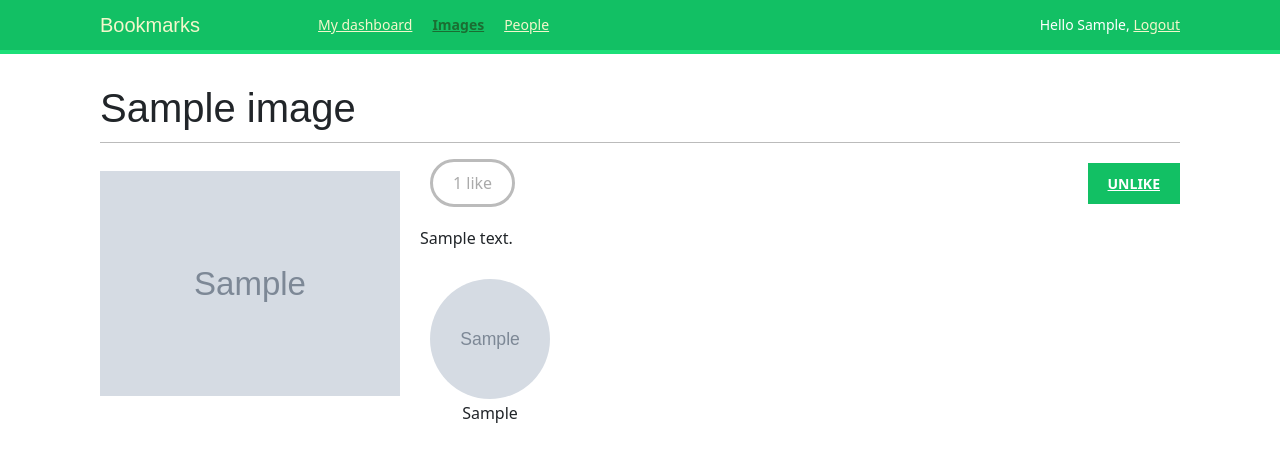
After one commit to m3r3lin/bookmarks, a Django app: a page that uses templates/base.html in a window 1280 px wide. The commit adds this page. Shown: the top 462 px of the page. Run offline with Django 3.2, Linux system fonts and the light colour scheme; a user stored in the database is signed in; tables that the repository leaves empty hold one stand-in row (values such as "Sample post"); grey boxes marked "Sample" are stand-in pictures; some libraries are stand-ins or nearby versions; some web fonts are replaced.

Commit message:
ajax list of images and ajax like and unlike

```diff
--- a/bookmarks/settings.py
+++ b/bookmarks/settings.py
@@ -40,6 +40,7 @@ INSTALLED_APPS = [
     'django_extensions',
     'sslserver',
     'images.apps.ImagesConfig',
+    'easy_thumbnails'
 ]
 
 MIDDLEWARE = [
--- a/images/models.py
+++ b/images/models.py
@@ -2,7 +2,7 @@ from django.db import models
 from django.conf import settings
 from django.urls import reverse
 from django.utils.text import slugify
-
+from django.urls import reverse
 
 class Image(models.Model):
     user = models.ForeignKey(settings.AUTH_USER_MODEL, related_name='images_created',on_delete=models.CASCADE)
@@ -21,5 +21,5 @@ class Image(models.Model):
             self.slug = slugify(self.title)
         super().save(*args, **kwargs)
 
-    # def get_absolute_url(self):
-    #     return reverse('blog:post_detail', args=[self.publish.year, self.publish.month, self.publish.day, self.slug])
+    def get_absolute_url(self):
+        return reverse('images:detail', args=[self.id, self.slug])
--- /dev/null
+++ b/images/templates/images/image/detail.html
@@ -0,0 +1,56 @@
+{% extends "base.html" %}
+{% block title %}{{ image.title }}{% endblock %}
+{% block content %}
+    <h1>{{ image.title }}</h1>
+    {% load thumbnail %}
+    <a href="{{ image.image.url }}"> <img src="{% thumbnail image.image 300x0 %}" class="image-detail"></a>
+    {% with total_likes=image.users_like.count users_like=image.users_like.all %}
+        <div class="image-info">
+            <div>
+                <span class="count">
+                    <span class="total">{{ total_likes }}</span>
+                    like{{ total_likes|pluralize }}
+                </span>
+                <a href="#" data-id="{{ image.id }}" data-action="{% if request.user in users_like %}un{% endif %}like"
+                   class="like button">
+                    {% if request.user not in users_like %}Like{% else %}Unlike{% endif %}</a>
+            </div>
+            {{ image.description|linebreaks }}
+        </div>
+        <div class="image-likes">
+            {% for user in users_like %}
+                <div>
+                    <img src="{{ user.profile.photo.url }}">
+                    <p>{{ user.first_name }}</p>
+                </div>
+            {% empty %}
+                Nobody likes this image yet.
+            {% endfor %}
+        </div>
+    {% endwith %}
+{% endblock %}
+
+{% block domready %}
+    $('a.like').click(function(e){
+        e.preventDefault();
+        $.post('{% url "images:like" %}',
+            {
+                id: $(this).data('id'),
+                action: $(this).data('action')
+            },
+            function(data){
+            if (data['status']== 'ok')
+            {
+                var previous_action = $('a.like').data('action');
+                // toggle data-action
+                $('a.like').data('action', previous_action == 'like' ?'unlike' : 'like');
+                // toggle link text
+                $('a.like').text(previous_action =='like' ? 'Unlike' : 'Like');
+                // update total likes
+                var previous_likes = parseInt($('span.count .total').text());
+                $('span.count .total').text(previous_action == 'like' ?  previous_likes + 1 : previous_likes - 1);
+            }
+            }
+            );
+    });
+{% endblock %}
--- a/images/urls.py
+++ b/images/urls.py
@@ -5,4 +5,7 @@ app_name = 'images'
 
 urlpatterns = [
     path('create/', views.image_create, name='create'),
+    path('detail/<int:id>/<slug:slug>/', views.image_detail, name='detail'),
+    path('like/', views.image_like, name='like'),
+    path('', views.image_list, name='list'),
 ]
--- a/images/views.py
+++ b/images/views.py
@@ -2,6 +2,13 @@ from django.shortcuts import render, redirect
 from django.contrib.auth.decorators import login_required
 from django.contrib import messages
 from .forms import ImageCreateForm
+from django.shortcuts import get_object_or_404
+from .models import Image
+from django.http import JsonResponse
+from common.decorators import ajax_required
+from django.views.decorators.http import require_POST
+from django.http import HttpResponse
+from django.core.paginator import Paginator, EmptyPage, PageNotAnInteger
 
 
 @login_required
@@ -13,8 +20,54 @@ def image_create(request):
             new_item = form.save(commit=False)
             new_item.user = request.user
             new_item.save()
-            messages.success(request,'Image added successfully')  # redirect to new created item detail view
+            messages.success(request, 'Image added successfully')  # redirect to new created item detail view
             return redirect(new_item.get_absolute_url())
-    else:        # build form with data provided by the bookmarklet via GET
+    else:  # build form with data provided by the bookmarklet via GET
         form = ImageCreateForm(data=request.GET)
     return render(request, 'images/image/create.html', {'section': 'images', 'form': form})
+
+
+@login_required
+def image_detail(request, id, slug):
+    image = get_object_or_404(Image, id=id, slug=slug)
+    return render(request, 'images/image/detail.html', {'section': 'images', 'image': image})
+
+
+@ajax_required
+@login_required
+@require_POST
+def image_like(request):
+    image_id = request.POST.get('id')
+    action = request.POST.get('action')
+    if image_id and action:
+        try:
+            image = Image.objects.get(id=image_id)
+            if action == 'like':
+                image.users_like.add(request.user)
+            else:
+                image.users_like.remove(request.user)
+            return JsonResponse({'status': 'ok'})
+        except:
+            pass
+    return JsonResponse({'status': 'error'})
+
+
+@login_required
+def image_list(request):
+    images = Image.objects.all()
+    paginator = Paginator(images, 8)
+    page = request.GET.get('page')
+    try:
+        images = paginator.page(page)
+    except PageNotAnInteger:
+        # If page is not an integer deliver the first page
+        images = paginator.page(1)
+    except EmptyPage:
+        if request.is_ajax():
+            # If the request is AJAX and the page is out of rang return an empty page
+            return HttpResponse('')
+        # If page is out of range deliver last page of results
+        images = paginator.page(paginator.num_pages)
+    if request.is_ajax():
+        return render(request, 'images/image/list_ajax.html', {'section': 'images', 'images': images})
+    return render(request, 'images/image/list.html', {'section': 'images', 'images': images})
--- a/static/css/base.css
+++ b/static/css/base.css
@@ -215,9 +215,9 @@ a.like, a.follow { float:right; margin-top:-8px; }
 
 #image-list { overflow:auto; }
 #image-list .image {
-    float:left;
-    width:220px;
-    height:300px;
+    /*float:left;*/
+    /*width:220px;*/
+    /*height:300px;*/
     margin:0 10px 10px 10px;
     border-top:8px solid #12c064;
     background:#eee;
@@ -275,3 +275,6 @@ img.user-detail {
     font-style:italic;
     color:#ccc;
 }
+.ex1 {
+  min-height: 100px;
+}
--- a/templates/base.html
+++ b/templates/base.html
@@ -4,6 +4,8 @@
 <head>
     <title>{% block title %}{% endblock %}</title>
     <link href="{% static "css/base.css" %}" rel="stylesheet">
+    <link href="https://cdn.jsdelivr.net/npm/bootstrap@5.0.0-beta3/dist/css/bootstrap.min.css" rel="stylesheet"
+          integrity="sha384-eOJMYsd53ii+scO/bJGFsiCZc+5NDVN2yr8+0RDqr0Ql0h+rP48ckxlpbzKgwra6" crossorigin="anonymous">
 </head>
 <body>
 <div id="header">
@@ -12,7 +14,8 @@
         <ul class="menu">
             <li {% if section == "dashboard" %}class="selected"{% endif %}><a href="{% url "dashboard" %}">My
                 dashboard</a></li>
-            <li {% if section == "images" %}class="selected"{% endif %}><a href="#">Images</a></li>
+            <li {% if section == "images" %}class="selected"{% endif %}><a href="{% url "images:list" %}">Images</a>
+            </li>
             <li {% if section == "people" %}class="selected"{% endif %}><a href="#">People</a></li>
         </ul>{% endif %}<span class="user">{% if request.user.is_authenticated %}Hello {{ request.user.first_name }},
     <a href="{% url "logout" %}">Logout</a>{% else %}<a href="{% url "login" %}">Log-in</a>{% endif %}</span>
@@ -27,5 +30,29 @@
     {% block content %}
     {% endblock %}
 </div>
+
+<script src="https://ajax.googleapis.com/ajax/libs/jquery/3.4.1/jquery.min.js"></script>
+<script src="https://cdn.jsdelivr.net/npm/js-cookie@2.2.1/src/js.cookie.min.js"></script>
+<script src="https://cdn.jsdelivr.net/npm/bootstrap@5.0.0-beta3/dist/js/bootstrap.bundle.min.js" integrity="sha384-JEW9xMcG8R+pH31jmWH6WWP0WintQrMb4s7ZOdauHnUtxwoG2vI5DkLtS3qm9Ekf" crossorigin="anonymous"></script>
+
+<script>
+    var csrftoken = Cookies.get('csrftoken');
+
+    function csrfSafeMethod(method) {
+        // these HTTP methods do not require CSRF protection
+        return (/^(GET|HEAD|OPTIONS|TRACE)$/.test(method));
+    }
+
+    $.ajaxSetup({
+        beforeSend: function (xhr, settings) {
+            if (!csrfSafeMethod(settings.type) && !this.crossDomain) {
+                xhr.setRequestHeader("X-CSRFToken", csrftoken);
+            }
+        }
+    });
+    $(document).ready(function () {
+        {% block domready %}    {% endblock %}  }
+    )
+    ;</script>
 </body>
 </html>
```
Also changed, not shown: common/decorators.py (added, +10 -0 lines), images/forms.py (+18 -18 lines), images/templates/images/image/list.html (added, +30 -0 lines), images/templates/images/image/list_ajax.html (added, +20 -0 lines), common/__int__.py (added).
